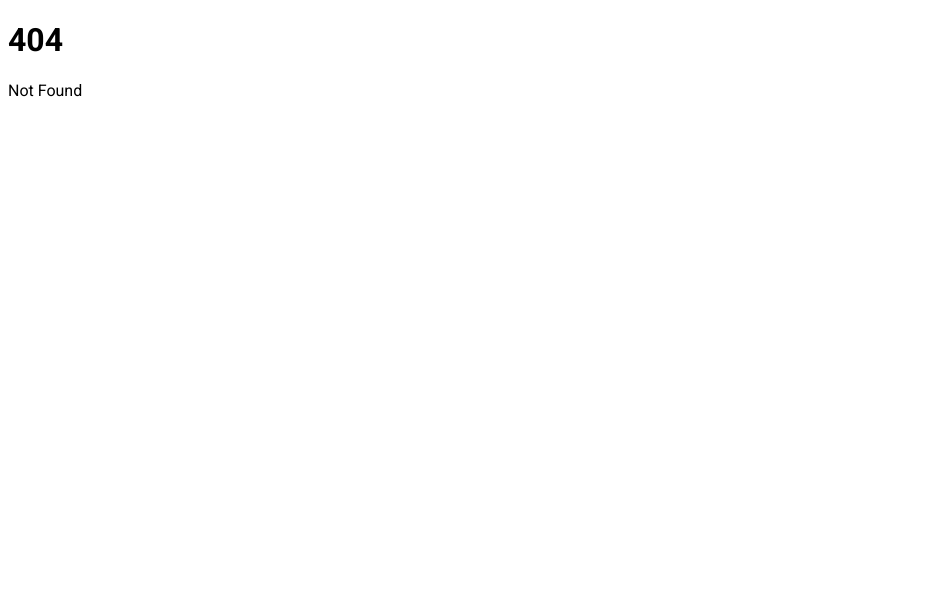
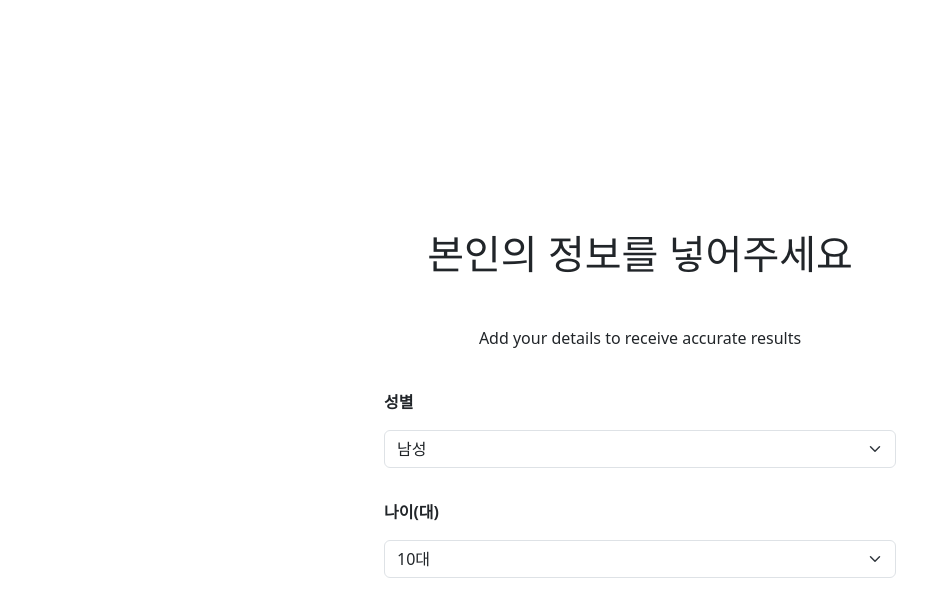
Before and after one commit to Hallux-Valgus/front, a SvelteKit app: page /start in a window 1280 px wide. Before the commit this address had no page. Shown: the top 616 px of the page, without its empty margins (0-950 px from the left). Built offline with nearby package versions, Linux system fonts and the light colour scheme.

Commit message:
add - start page with style

```diff
--- a/src/app.html
+++ b/src/app.html
@@ -6,6 +6,7 @@
 	<link rel="icon" href="%sveltekit.assets%/favicon.png" />
 	<link rel="stylesheet" href="https://fonts.googleapis.com/css2?family=Roboto:wght@400;700&display=swap">
 	<link rel="stylesheet" href="style/app.css">
+	<link href="https://cdn.jsdelivr.net/npm/bootstrap@5.3.3/dist/css/bootstrap.min.css" rel="stylesheet" integrity="sha384-QWTKZyjpPEjISv5WaRU9OFeRpok6YctnYmDr5pNlyT2bRjXh0JMhjY6hW+ALEwIH" crossorigin="anonymous">
 	<!-- Google Fonts 링크 -->
 	<meta name="viewport" content="width=device-width, initial-scale=1" />
 	%sveltekit.head%
--- a/src/components/central_div/CentralH1.svelte
+++ b/src/components/title_component/CenterTitle.svelte
@@ -3,10 +3,6 @@
     export let title: {head_title:string, eng_title:string};
 </script>
 
-<style>
-
-</style>
-
 <div class="center">
     <h1 class="title">{@html title.head_title}</h1>
     <p class="title">{title.eng_title}</p>
--- a/src/components/central_div/center_div.css
+++ b/src/components/title_component/center_div.css
@@ -5,7 +5,6 @@
     flex-direction: column;
 
     width:100wh;
-    height:100vh;
     /* background-color: violet; */
     margin: 0 auto;
 }
--- a/src/routes/+page.svelte
+++ b/src/routes/+page.svelte
@@ -1,5 +1,8 @@
 <script lang="ts">
     import "./main_page.css";
+    const start_event = () => {
+        window.location.href="/start"
+    }
 </script>
 
 <div class="page_container">
@@ -8,7 +11,7 @@
     </h1>
     <span id="main_eng_title">Welcome. This is "HFOOT," an adiabatic anastomosis testing platform.</span>
     <div id="main_button_container">
-        <button class="hfoot_button" id="main_button_start">test1</button>
+        <button class="hfoot_button" id="main_button_start" on:click={start_event}>test1</button>
         <button class="hfoot_button" id="main_button_explain">test2</button>
         <button class="hfoot_button" id="main_button_search">test3</button>
     </div>
--- a/src/routes/main_page.css
+++ b/src/routes/main_page.css
@@ -3,13 +3,13 @@ html, body{
     margin:0;
 }
 
-.page_container{
+/* .page_container{
     display:flex;
     justify-content: center;
     align-items: center;
     flex-direction: column;
     height:100vh;
-}
+} */
 
 #main_button_container{
     margin:3vh 0;
--- /dev/null
+++ b/src/routes/start/+page.svelte
@@ -0,0 +1,15 @@
+<script lang="ts">
+    import "./start_page.css";
+    import CenterTitle from "$components/title_component/CenterTitle.svelte";
+    import Information from "./Information.svelte";
+</script>
+
+<div class="page_container">
+    <CenterTitle
+        title={{
+            head_title: "본인의 정보를 넣어주세요",
+            eng_title: "Add your details to receive accurate results",
+        }}
+    />
+    <Information />
+</div>
--- /dev/null
+++ b/src/routes/start/Information.svelte
@@ -0,0 +1,18 @@
+<div class="information_select">
+    <p class="information_title">성별</p>
+    <select name="gender" id="start_gender" class="form-select">
+        <option value="0">남성</option>
+        <option value="1">여성</option>
+    </select>
+</div>
+<div class="information_select">
+    <p class="information_title">나이(대)</p>
+    <select name="gender" id="start_gender" class="form-select">
+        <option value="10">10대</option>
+        <option value="20">20대</option>
+        <option value="30">30대</option>
+        <option value="40">40대</option>
+        <option value="50">50대</option>
+        <option value="60">60대 이상</option>
+    </select>
+</div>
--- /dev/null
+++ b/src/routes/start/start_page.css
@@ -0,0 +1,8 @@
+.information_select{
+    width:40vw;
+    margin: 2vh;
+}
+
+.information_title{
+    font-weight: bold;
+}
--- a/static/style/app.css
+++ b/static/style/app.css
@@ -14,6 +14,14 @@
     color: black;
 }
 
+.page_container{
+    display:flex;
+    justify-content: center;
+    align-items: center;
+    flex-direction: column;
+    height:100vh;
+}
+
 body {
     font-family: 'Roboto', sans-serif;
     /* Google Font 적용 */
--- a/vite.config.ts
+++ b/vite.config.ts
@@ -2,5 +2,10 @@ import { sveltekit } from '@sveltejs/kit/vite';
 import { defineConfig } from 'vite';
 
 export default defineConfig({
-	plugins: [sveltekit()]
+	plugins: [sveltekit()],
+	resolve:{
+		alias:{
+			$components: "/src/components"
+		}
+	}
 });
```
Also changed, not shown: tsconfig.json (+6 -1 lines), src/routes/main.ts (deleted).
